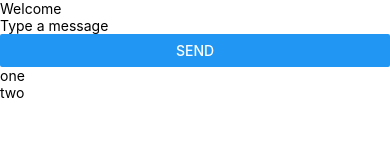
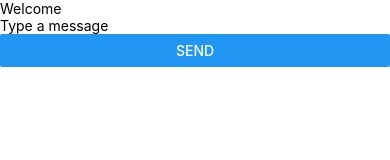
Before and after one commit to markspanbroek/react-native-tdd-example, a React Native app: screen / in a window 390 px wide. Shown: the top 160 px of the page. Built offline with nearby package versions, Linux system fonts and the light colour scheme.

Commit message:
Remove messages

```diff
--- a/App.js
+++ b/App.js
@@ -1,15 +1,11 @@
 import React from 'react';
 import { Text, SafeAreaView, TextInput, Button } from 'react-native'
 
-const App = ({ messages = ["one", "two"] } = {}) => (
+const App = () => (
   <SafeAreaView>
     <Text>Welcome</Text>
     <TextInput placeholder="Type a message" />
     <Button title='Send' />
-    { messages.map((message,index) =>
-      <Text key={index}>{message}</Text>
-    )}
-
   </SafeAreaView>
 )
 
```
Also changed, not shown: 1 other file (tests, documents, lock files or other folders).
